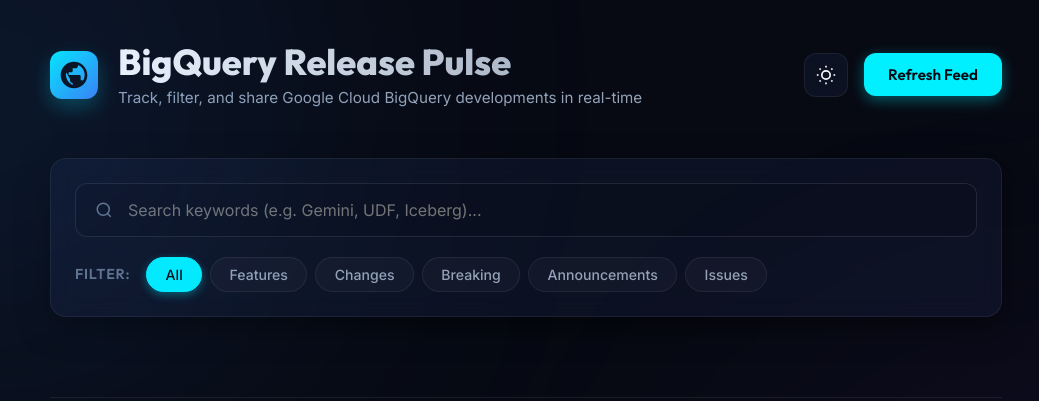
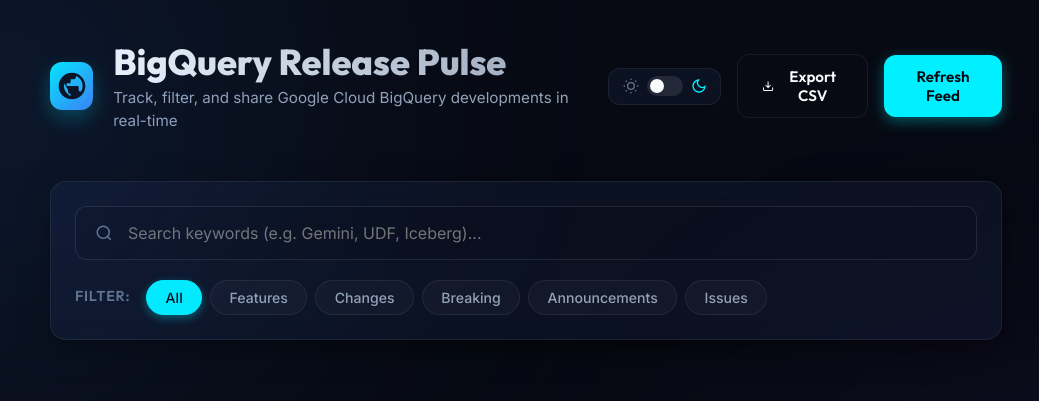
Before and after one commit to tony37uk/event-talks-app, a Flask app: page / in a window 1280 px wide. Shown: the top 401 px of the page, without its empty margins (114-1153 px from the left). Run offline with Flask 3, Linux system fonts and the light colour scheme.

Commit message:
Implement Copy, Export to CSV, and Theme switch toggle switch

```diff
--- a/static/style.css
+++ b/static/style.css
@@ -1055,3 +1055,96 @@ body {
         align-self: flex-end;
     }
 }
+
+/* ==========================================================================
+   Added Features: Copy, Export, & Theme Toggle Switch
+   ========================================================================== */
+
+/* Theme Toggle Switch Slider */
+.theme-switch-container {
+    display: flex;
+    align-items: center;
+    gap: 0.5rem;
+    padding: 0.45rem 0.85rem;
+    border-radius: var(--radius-md);
+    background-color: var(--card-bg);
+    border: 1px solid var(--card-border);
+    backdrop-filter: blur(10px);
+    transition: background-color var(--transition-fast), border-color var(--transition-fast);
+}
+
+.theme-switch {
+    position: relative;
+    display: inline-block;
+    width: 36px;
+    height: 20px;
+}
+
+.theme-switch input {
+    opacity: 0;
+    width: 0;
+    height: 0;
+}
+
+.theme-slider {
+    position: absolute;
+    cursor: pointer;
+    top: 0;
+    left: 0;
+    right: 0;
+    bottom: 0;
+    background-color: var(--input-border);
+    transition: var(--transition-normal);
+    border-radius: 20px;
+}
+
+.theme-slider:before {
+    position: absolute;
+    content: "";
+    height: 14px;
+    width: 14px;
+    left: 3px;
+    bottom: 3px;
+    background-color: var(--text-primary);
+    transition: var(--transition-normal);
+    border-radius: 50%;
+}
+
+input:checked + .theme-slider {
+    background-color: var(--accent-color);
+}
+
+input:checked + .theme-slider:before {
+    transform: translateX(16px);
+    background-color: var(--accent-btn-text);
+}
+
+.sun-icon-small, .moon-icon-small {
+    color: var(--text-muted);
+    transition: color var(--transition-fast);
+}
+
+[data-theme="light"] .sun-icon-small {
+    color: var(--accent-color);
+}
+
+[data-theme="dark"] .moon-icon-small {
+    color: var(--accent-color);
+}
+
+/* Copy feedback button */
+.btn-copy.copied {
+    border-color: #10b981;
+    color: #10b981;
+    background-color: rgba(16, 185, 129, 0.05);
+}
+
+/* Rotating utility class for theme toggling micro-animation */
+.rotating {
+    animation: rotate-switch 0.4s ease-out;
+}
+
+@keyframes rotate-switch {
+    from { transform: rotate(0deg); }
+    to { transform: rotate(180deg); }
+}
--- a/templates/index.html
+++ b/templates/index.html
@@ -33,9 +33,9 @@
             </div>
 
             <div class="header-actions">
-                <!-- Theme Toggle -->
-                <button id="theme-toggle-btn" class="icon-button" title="Toggle Theme" aria-label="Toggle light and dark mode">
-                    <svg class="sun-icon" viewBox="0 0 24 24" width="20" height="20" fill="none" stroke="currentColor" stroke-width="2">
+                <!-- Theme Toggle Switch -->
+                <div class="theme-switch-container" title="Toggle Light/Dark Theme">
+                    <svg class="sun-icon-small" viewBox="0 0 24 24" width="16" height="16" fill="none" stroke="currentColor" stroke-width="2">
                         <circle cx="12" cy="12" r="5"></circle>
                         <line x1="12" y1="1" x2="12" y2="3"></line>
                         <line x1="12" y1="21" x2="12" y2="23"></line>
@@ -46,9 +46,21 @@
                         <line x1="4.22" y1="19.78" x2="5.64" y2="18.36"></line>
                         <line x1="18.36" y1="5.64" x2="19.78" y2="4.22"></line>
                     </svg>
-                    <svg class="moon-icon" viewBox="0 0 24 24" width="20" height="20" fill="none" stroke="currentColor" stroke-width="2">
+                    <label class="theme-switch">
+                        <input type="checkbox" id="theme-toggle-checkbox" aria-label="Toggle light and dark mode">
+                        <span class="theme-slider"></span>
+                    </label>
+                    <svg class="moon-icon-small" viewBox="0 0 24 24" width="16" height="16" fill="none" stroke="currentColor" stroke-width="2">
                         <path d="M21 12.79A9 9 0 1 1 11.21 3 7 7 0 0 0 21 12.79z"></path>
                     </svg>
+                </div>
+
+                <!-- Export CSV Button -->
+                <button id="export-csv-btn" class="secondary-button" title="Export currently filtered list to CSV">
+                    <svg viewBox="0 0 24 24" width="16" height="16" fill="none" stroke="currentColor" stroke-width="2">
+                        <path d="M21 15v4a2 2 0 0 1-2 2H5a2 2 0 0 1-2-2v-4M7 10l5 5 5-5M12 15V3"/>
+                    </svg>
+                    <span>Export CSV</span>
                 </button>
 
                 <!-- Refresh Button -->
```
Also changed, not shown: static/app.js (+89 -6 lines).
